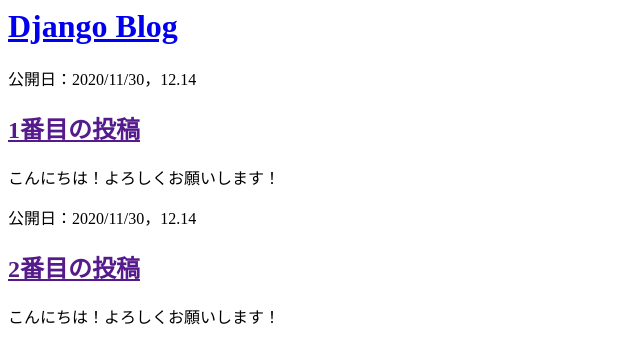
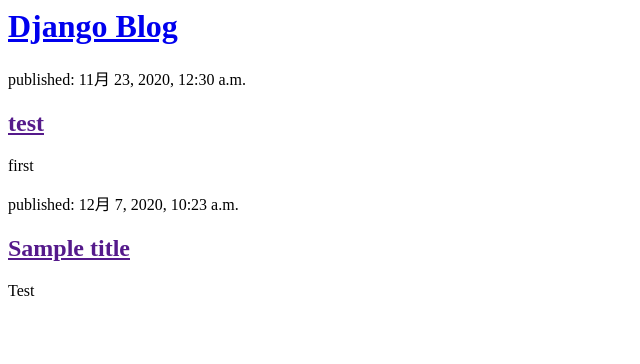
Before and after one commit to FRIDA0718/my-first-blog, a Django app: template blog/templates/blog/post_list.html in a window 1280 px wide. Shown: the top 364 px of the page, without its empty margins (0-640 px from the left). Run offline with Django 3.2, Linux system fonts and the light colour scheme; the template is opened without the code that fills it: values that come from a table or form of the project are taken from there, others are empty; data comes from the database, SQL or seed files in the repository; both versions use the stored data as it was after the commit.

Commit message:
Modified templates to display posts from database.

```diff
--- a/blog/templates/blog/post_list.html
+++ b/blog/templates/blog/post_list.html
@@ -1,23 +1,17 @@
 <html>
-    <head>
-        <title>Django blog</title>
-    </head>
-    <body>
-        <div>
+<body>
+    <div>
             <h1><a href="/">Django Blog</a></h1>
-        </div>
+    </div>
+
+    {% for post in posts %}
 
 
         <div>
-            <p>公開日：2020/11/30，12.14</p>
-            <h2><a href="">1番目の投稿</a></h2>
-            <p>こんにちは！よろしくお願いします！</p>
+            <p>published: {{ post.published_date }}</p>
+            <h2><a href="">{{ post.title }}</a></h2>
+            <p>{{ post.text|linebreaksbr }}</p>
         </div>
-
-        <div>
-            <p>公開日：2020/11/30，12.14</p>
-            <h2><a href="">2番目の投稿</a></h2>
-            <p>こんにちは！よろしくお願いします！</p>
-        </div>
-    </body>
+    {% endfor %}
+</body>
 </html>
```
Also changed, not shown: blog/views.py (+5 -2 lines), db.sqlite3.
